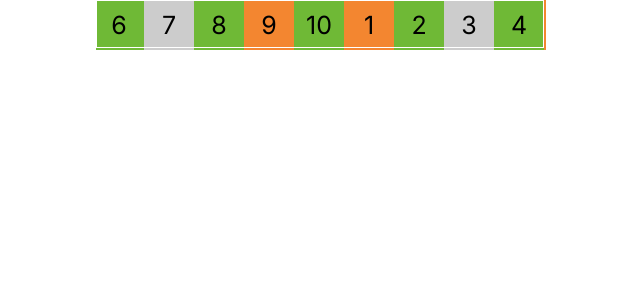
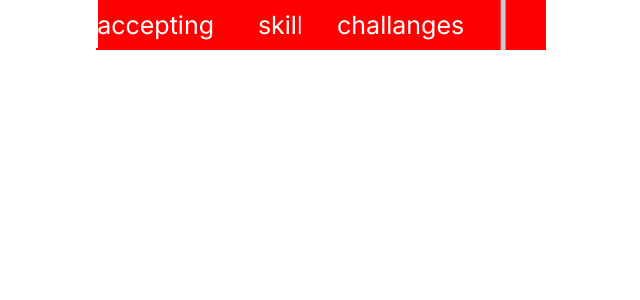
Before and after one commit to adnan4498/symmetry-next, a Next.js app: page /pages/dummy in a window 1280 px wide. Shown: the top 300 px of the page, without its empty margins (319-959 px from the left). Built offline with nearby package versions, Linux system fonts and the light colour scheme.

Commit message:
apply this sliding code

```diff
--- a/src/app/homeComponents/Dummy.css
+++ b/src/app/homeComponents/Dummy.css
@@ -5,10 +5,12 @@
     margin:auto;
     background:#ccc;
     overflow:hidden;
+    display: flex;
+    justify-content: space-between;
   }
 
   .wrapper::after {
-    width:448px;
+    width:fit-content;
     height:48px;
     content:"";
     position:absolute;
@@ -16,13 +18,14 @@
   }
 
   .box{
-    width:50px;
+    width:200px;
     height:50px;
     position:absolute;
     background:red;
     font-size:25px;
     line-height:50px;
     text-align:center;
+    color: white;
 
   }
 
--- a/src/app/pages/dummy/page.jsx
+++ b/src/app/pages/dummy/page.jsx
@@ -9,20 +9,25 @@ gsap.registerPlugin(ScrollTrigger);
 
 const Page = () => {
   useEffect(() => {
-    var colors = ["#f38630", "#6fb936", "#ccc", "#6fb936"];
+    // var colors = ["#f38630", "#6fb936", "#ccc", "#6fb936"];
 
-    //initially colorize each box and position in a row
-    gsap.set(".box", {
-      backgroundColor: (i) => colors[i % colors.length],
-      x: (i) => i * 50,
-    });
+    // //initially colorize each box and position in a row
+    // gsap.set(".box", {
+    //   backgroundColor: (i) => colors[i % colors.length],
+    //   x: (i) => i * 50,
+    // });
+
+    // gsap.set(".box", {
+    //   backgroundColor: (i) => colors[i % colors.length],
+    //   x: (i) => i * 50,
+    // });
 
     gsap.to(".box", {
       duration: 5,
       ease: "none",
-      x: "+=500", //move each box 500px to right
+      x: "+=100", //move each box 500px to right
       modifiers: {
-        x: gsap.utils.unitize((x) => x % 500), //force x value to be between 0 and 500 using modulus
+        x: gsap.utils.unitize((x) => parseFloat(x) % 100), //force x value to be between 0 and 500 using modulus
       },
       repeat: -1,
     });
@@ -32,16 +37,28 @@ const Page = () => {
     <>
       <div class="wrapper">
         <div class="boxes">
-          <div class="box">1</div>
-          <div class="box">2</div>
-          <div class="box">3</div>
-          <div class="box">4</div>
+          <div class="box left-[150px]">skillfully</div>
+          <div class="box">accepting</div>
+          <div class="box right-[5px]">challanges</div>
+          {/* <div class="box">4</div>
           <div class="box">5</div>
           <div class="box">6</div>
           <div class="box">7</div>
           <div class="box">8</div>
           <div class="box">9</div>
-          <div class="box">10</div>
+          <div class="box">10</div> */}
+        </div>
+        <div class="boxes">
+          <div class="box left-[150px]">skillfully</div>
+          <div class="box">accepting</div>
+          <div class="box right-[5px]">challanges</div>
+          {/* <div class="box">4</div>
+          <div class="box">5</div>
+          <div class="box">6</div>
+          <div class="box">7</div>
+          <div class="box">8</div>
+          <div class="box">9</div>
+          <div class="box">10</div> */}
         </div>
       </div>
     </>
```
